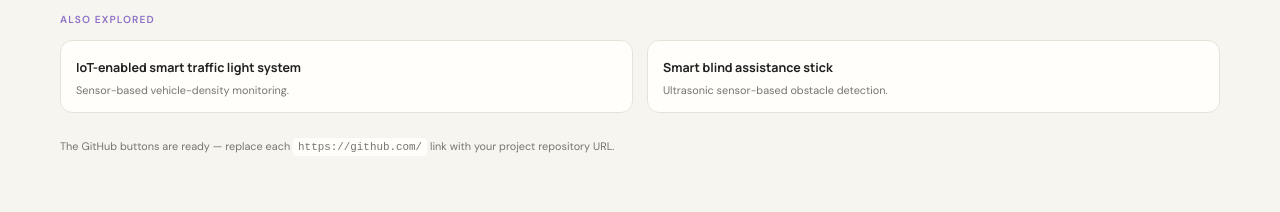
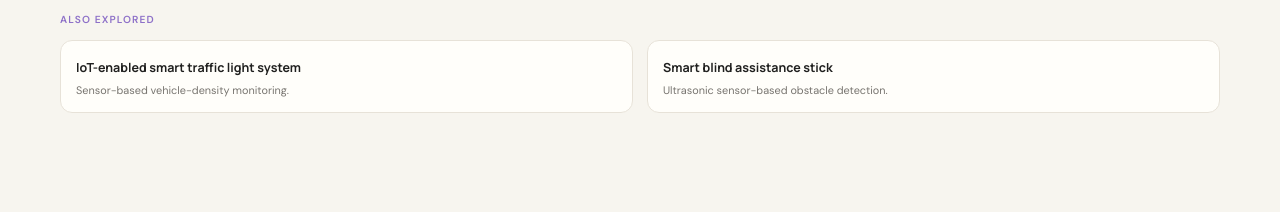
Before and after one commit to Dhanushd666/MyPortfolio, a plain HTML site: page index.html in a window 1280 px wide. Shown: the part 3700-3912 px from the top of the page. Drawn offline with Linux system fonts and the light colour scheme.

Commit message:
Update index.html

```diff
--- a/index.html
+++ b/index.html
@@ -137,9 +137,6 @@
 
 <div class="additional-projects"><span class="section-kicker">ALSO EXPLORED</span><div><b>IoT-enabled smart traffic light system</b><p>Sensor-based vehicle-density monitoring.</p></div><div><b>Smart blind assistance stick</b><p>Ultrasonic sensor-based obstacle detection.</p></div></div>
 
-  <p class="edit-hint">The GitHub buttons are ready — replace each <code>https://github.com/</code> link with your project repository URL.</p>
-</section>
-
 
 <section class="section wrap" id="publications">
   <div class="resume-side-sticker sticker-research" aria-hidden="true">
```
